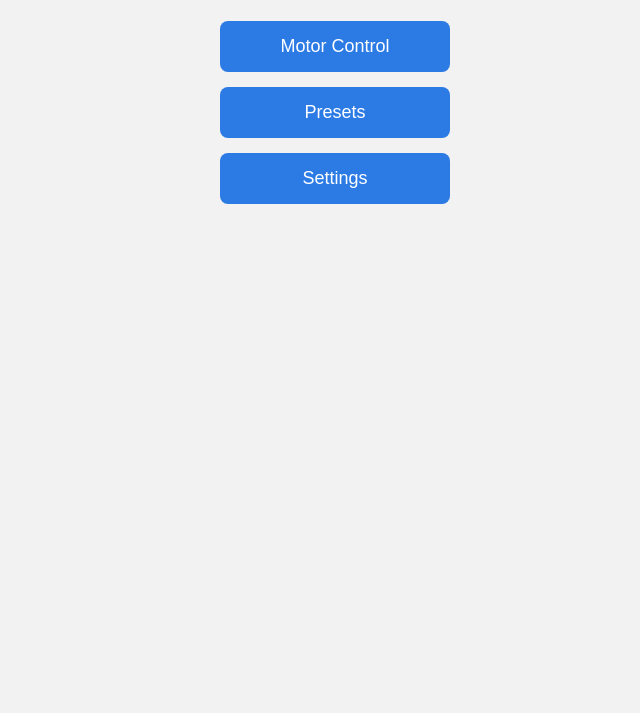
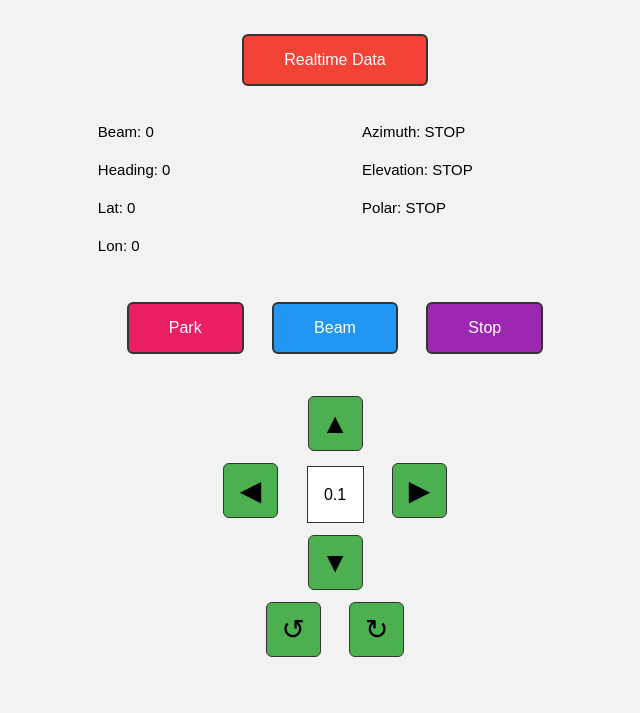
Before and after one commit to zahraashokohi/webserverLed, a plain HTML site: page webServer/fs/index.html in a window 1280 px wide. Shown: the part 87-800 px from the top of the page, without its empty margins (305-945 px from the left). Drawn offline with Linux system fonts and the light colour scheme.

Commit message:
change ui

```diff
--- a/webServer/fs/index.html
+++ b/webServer/fs/index.html
@@ -2,40 +2,212 @@
 <html>
 <head>
 <meta charset="utf-8">
-    <title>STM32 Controller</title>
+<title>Main Control</title>
+
 <style>
 body {
     font-family: Arial;
+    background: #f2f2f2;
     text-align: center;
-            background-color: #f2f2f2;
 }
-        .menu {
-            margin-top: 50px;
+
+/* generic buttons */
+.btn {
+    padding: 15px 40px;
+    border: 2px solid #333;
+    border-radius: 6px;
+    cursor: pointer;
+    margin: 12px;
+    font-size: 16px;
 }
-        .menu a {
-            display: block;
-            width: 200px;
-            margin: 15px auto;
-            padding: 15px;
-            background-color: #2c7be5;
-            color: white;
-            text-decoration: none;
-            font-size: 18px;
-            border-radius: 8px;
+
+/* colors */
+.btn-green  { background: #4CAF50; color: white; }
+.btn-blue   { background: #2196F3; color: white; }
+.btn-pink   { background: #E91E63; color: white; }
+.btn-purple { background: #9C27B0; color: white; }
+.btn-red    { background: #F44336; color: white; }
+
+/* active effect */
+.active {
+    background: white !important;
+    color: black !important;
 }
-        .menu a:hover {
-            background-color: #1a5fc4;
+
+/* realtime data spacing */
+.realtime {
+    margin: 25px 0;
 }
+
+.realtime span {
+    display: inline-block;
+    width: 140px;
+    margin: 6px 0;
+}
+
+/* move buttons */
+.move-container {
+    margin-top: 30px;
+}
+
+.move-row {
+    margin: 12px 0;
+}
+
+.move-btn {
+    width: 55px;
+    height: 55px;
+    background: #4CAF50;
+    border: 1px solid #333;
+    border-radius: 6px;
+    cursor: pointer;
+    margin: 0 12px;
+    font-size : 28px;
+}
+
+.move-btn.active {
+    background: white;
+}
+
+/* arrows */
+.up::after    { content:"▲"; }
+.down::after  { content:"▼"; }
+.left::after  { content:"◀"; }
+.right::after { content:"▶"; }
+.rotl::after  { content:"↺"; }
+.rotr::after  { content:"↻"; }
+
+.step {
+    display: inline-block;
+    width: 55px;
+    height: 55px;
+    line-height: 55px;
+    border: 1px solid #333;
+    background: white;
+    margin: 0 12px;
+}
+.rt-container {
+    display: flex;
+    justify-content: center;
+    gap: 60px;   /* فاصله بین چپ و راست */
+    margin-top: 15px;
+}
+
+.rt-left, .rt-right {
+    text-align: left;
+    font-size: 15px;
+    line-height: 26px;
+}
+
+
 </style>
+
+<script>
+/* send command */
+function sendCmd(cmd, btn) {
+    btn.classList.add("active");
+    fetch("/cmd.cgi?cmd=" + cmd);
+    setTimeout(() => btn.classList.remove("active"), 150);
+}
+
+/* realtime update */
+let rtTimer = null;
+
+function toggleRealtime(btn) {
+    btn.classList.add("active");
+
+    if (rtTimer === null) {
+        rtTimer = setInterval(updateStatus, 1000);
+    } else {
+        clearInterval(rtTimer);
+        rtTimer = null;
+        resetData();
+    }
+
+    setTimeout(() => btn.classList.remove("active"), 150);
+}
+
+/* update data */
+function updateStatus() {
+    fetch("/status.cgi")
+    .then(r => r.json())
+    .then(d => {
+        beam.innerText = d.beam;
+        heading.innerText = d.heading;
+        lat.innerText = d.lat;
+        lon.innerText = d.lon;
+        az.innerText = d.az;
+        el.innerText = d.el;
+        pol.innerText = d.pol;
+    });
+}
+
+/* reset values */
+function resetData() {
+    beam.innerText = heading.innerText =
+    lat.innerText = lon.innerText = "0";
+    az.innerText = el.innerText = pol.innerText = "STOP";
+}
+</script>
 </head>
+
 <body>
 
-<h1>Main Menu</h1>
+<!-- top menu -->
+<div>
+    <button class="btn btn-green" onclick="location.href='/settings.html'">Settings</button>
+    <button class="btn btn-green" onclick="location.href='/presets.html'">Presets</button>
+</div>
 
-<div class="menu">
-    <a href="/motor.html">Motor Control</a>
-    <a href="/preset.html">Presets</a>
-    <a href="/settings.html">Settings</a>
+<!-- realtime -->
+<div class="realtime">
+    <button class="btn btn-red" onclick="toggleRealtime(this)">Realtime Data</button>
+
+    <div class="rt-container">
+
+       <!-- RIGHT -->
+        <div class="rt-right">
+            Beam: <span id="beam">0</span><br>
+            Heading: <span id="heading">0</span><br>
+            Lat: <span id="lat">0</span><br>
+            Lon: <span id="lon">0</span>
+        </div>
+
+        <!-- LEFT -->
+        <div class="rt-left">
+            Azimuth: <span id="az">STOP</span><br>
+            Elevation: <span id="el">STOP</span><br>
+            Polar: <span id="pol">STOP</span>
+        </div>
+
+
+    </div>
+</div>
+
+<!-- command buttons -->
+<div>
+    <button class="btn btn-pink"   onclick="sendCmd('park', this)">Park</button>
+    <button class="btn btn-blue"   onclick="sendCmd('beam', this)">Beam</button>
+    <button class="btn btn-purple" onclick="sendCmd('stop', this)">Stop</button>
+</div>
+
+<!-- move -->
+<div class="move-container">
+    <div class="move-row">
+        <button class="move-btn up" onclick="sendCmd('up', this)"></button>
+    </div>
+    <div class="move-row">
+        <button class="move-btn left" onclick="sendCmd('left', this)"></button>
+        <span class="step">0.1</span>
+        <button class="move-btn right" onclick="sendCmd('right', this)"></button>
+    </div>
+    <div class="move-row">
+        <button class="move-btn down" onclick="sendCmd('down', this)"></button>
+    </div>
+    <div class="move-row">
+        <button class="move-btn rotl" onclick="sendCmd('rotl', this)"></button>
+        <button class="move-btn rotr" onclick="sendCmd('rotr', this)"></button>
+    </div>
 </div>
 
 </body>
```
Lines whose indentation alone changed are shown as unchanged.
